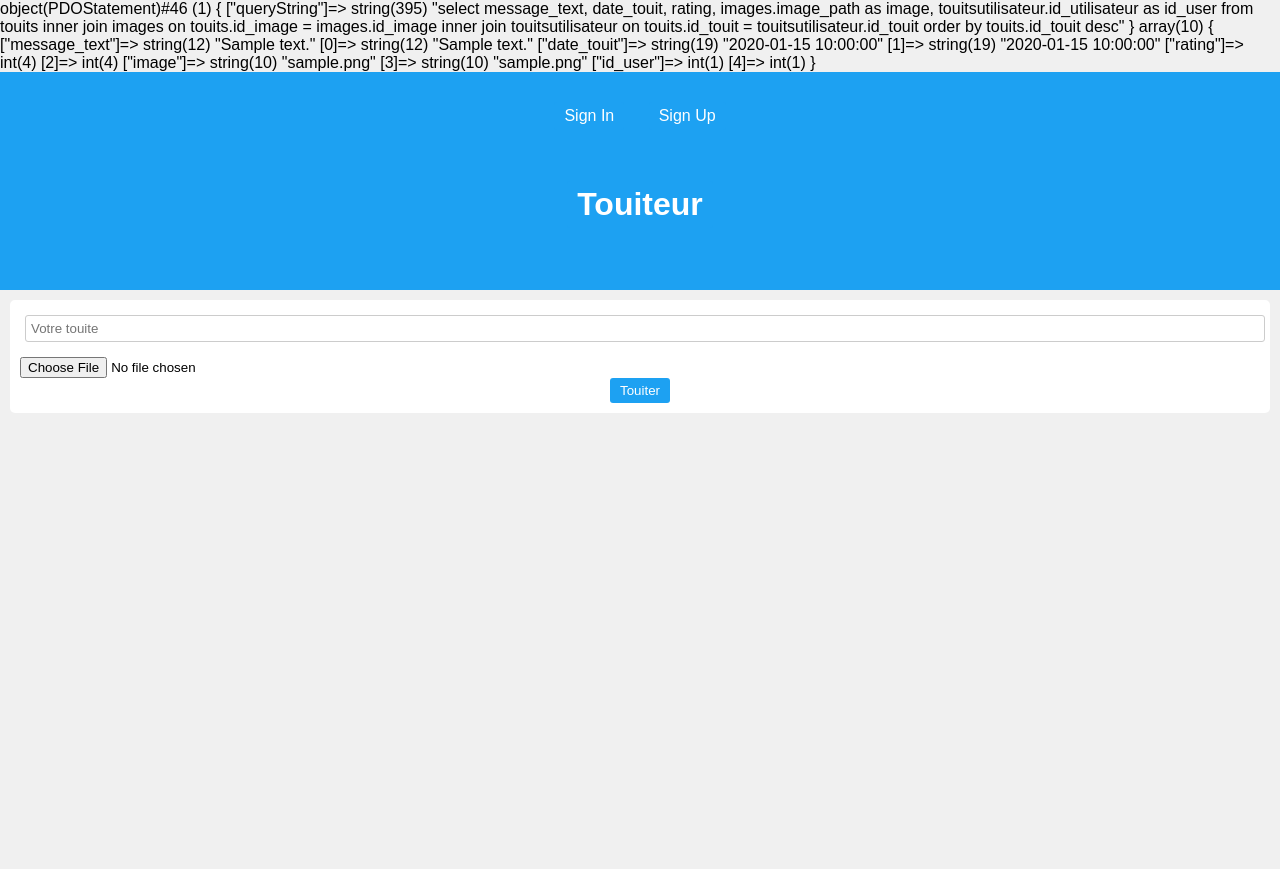
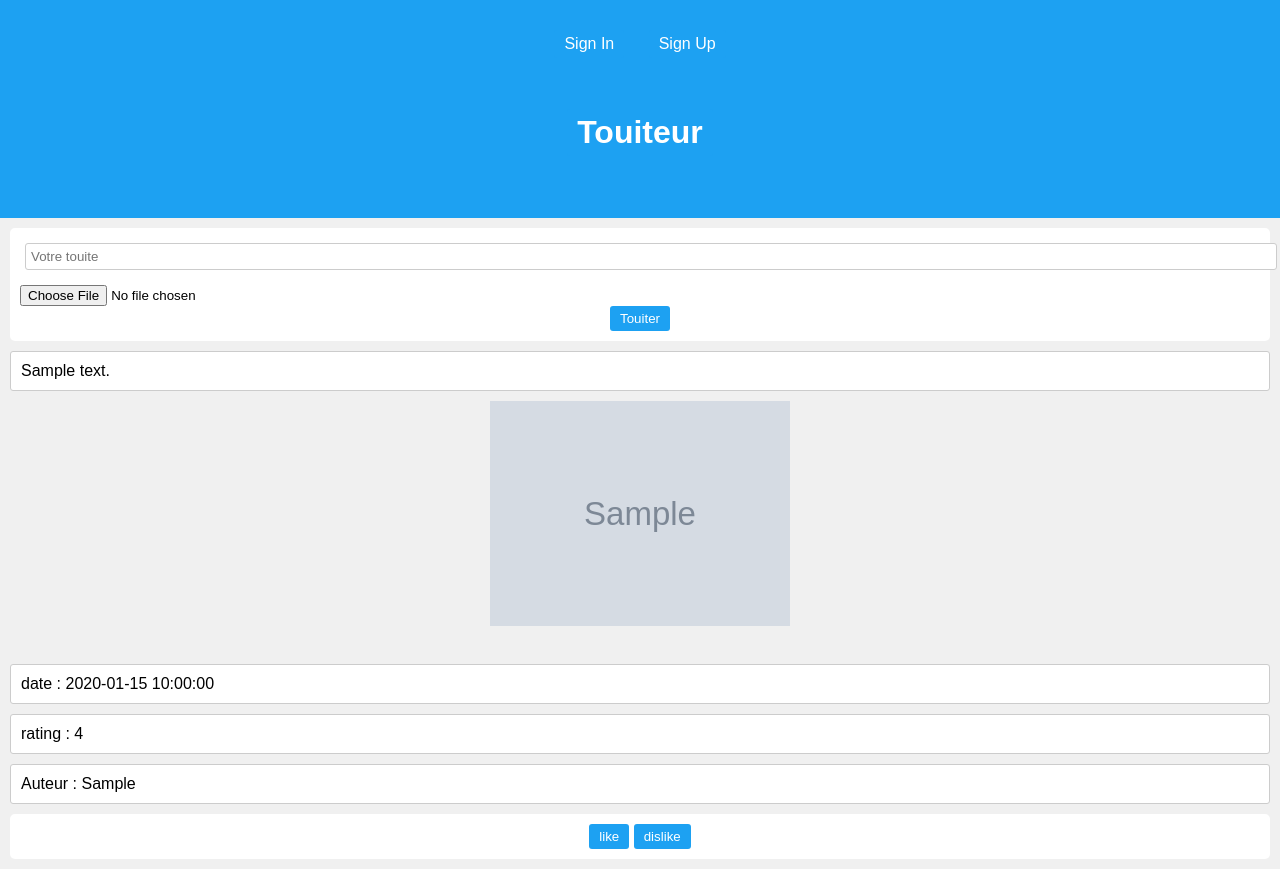
Before and after one commit to tristan-roth/touiteur, a PHP site: page /?action=detail&id=1 in a window 1280 px wide. Before the commit the page ends 413 px from the top, so only its background shows below. Run offline with PHP 8.4, Linux system fonts and the light colour scheme; tables that the repository leaves empty or names only in its code hold one stand-in row (values such as "Sample post"); grey boxes marked "Sample" are stand-in pictures.

Commit message:
tweet détail OK

```diff
--- a/src/action/AfficheListeTouites.php
+++ b/src/action/AfficheListeTouites.php
@@ -9,14 +9,13 @@ class AfficheListeTouites extends Action {
     {
         ConnectionFactory::setConfig("config.ini");
         $connexion = ConnectionFactory::makeConnection();
-        $data = $connexion->query("select message_text, images.image_path as image from touits left join images on touits.id_image = images.id_image
+        $data = $connexion->query("select id_touit, message_text, images.image_path as image from touits left join images on touits.id_image = images.id_image
                                      order by touits.id_touit desc");
         $html ='';
-        $id = 0;
         while ($res=$data->fetch()){
             $message = htmlspecialchars($res['message_text']);
+            $id = $res['id_touit'];
             $html .= '<a href="?action=detail&id='.$id.'">';
-            $id++;
             $html .= "<p>$message</p>";
             if ($res['image'] !== null){
                 $element = explode(".",$res['image']);
--- a/src/action/AfficheTouite.php
+++ b/src/action/AfficheTouite.php
@@ -8,27 +8,26 @@ class AfficheTouite extends Action{
 
     public function execute(): string
     {
+        $id = $_GET['id'];
         ConnectionFactory::setConfig("config.ini");
         $connexion = ConnectionFactory::makeConnection();
-        $data = $connexion->query("select message_text, date_touit, rating, images.image_path as image, touitsutilisateur.id_utilisateur as id_user from touits
-                                    inner join images on touits.id_image = images.id_image
+        $data = $connexion->query("select message_text, date_touit, rating, images.image_path as image, utilisateur.utilisateur as id_user from touits
+                                    left join images on touits.id_image = images.id_image
                                     inner join touitsutilisateur on touits.id_touit = touitsutilisateur.id_touit
+                                    inner join utilisateur on touitsutilisateur.id_utilisateur = utilisateur.id_utilisateur
+                                    where touits.id_touit = $id
                                     order by touits.id_touit desc");
         $html = "";
-        var_dump($data);
-        var_dump($data->fetch());
         while ($res=$data->fetch()){
-            echo 'coucou';
-            var_dump($res['id_user']);
             $message = htmlspecialchars($res['message_text']);
             $html .= "<p>$message</p>";
-            if ($res['image'] !== "null"){
+            if ($res['image'] !== null){
                 $element = explode(".",$res['image']);
                 switch($element[count($element)-1]){
                     case "mp4" :
                         $html.='<video controls width="250">
                         <source src="upload/'.$res['image'].'" type="video/mp4" />
-                        <a href=""upload/'.$res['image'].'"></a>
+                        <a href="upload/'.$res['image'].'"></a>
                         </video>';
                         break;
                     default :
@@ -36,7 +35,7 @@ class AfficheTouite extends Action{
                 }
             }
             $html .= "<p>date : ".$res['date_touit']."</p>";
-            $html .= "<p>rating : ".$res['rating_touit']."</p>";
+            $html .= "<p>rating : ".$res['rating']."</p>";
             $html .= "<p>Auteur : ".$res['id_user']."</p>";
             $html .= <<<HTML
                 <form action="index.php" method="post">
```
